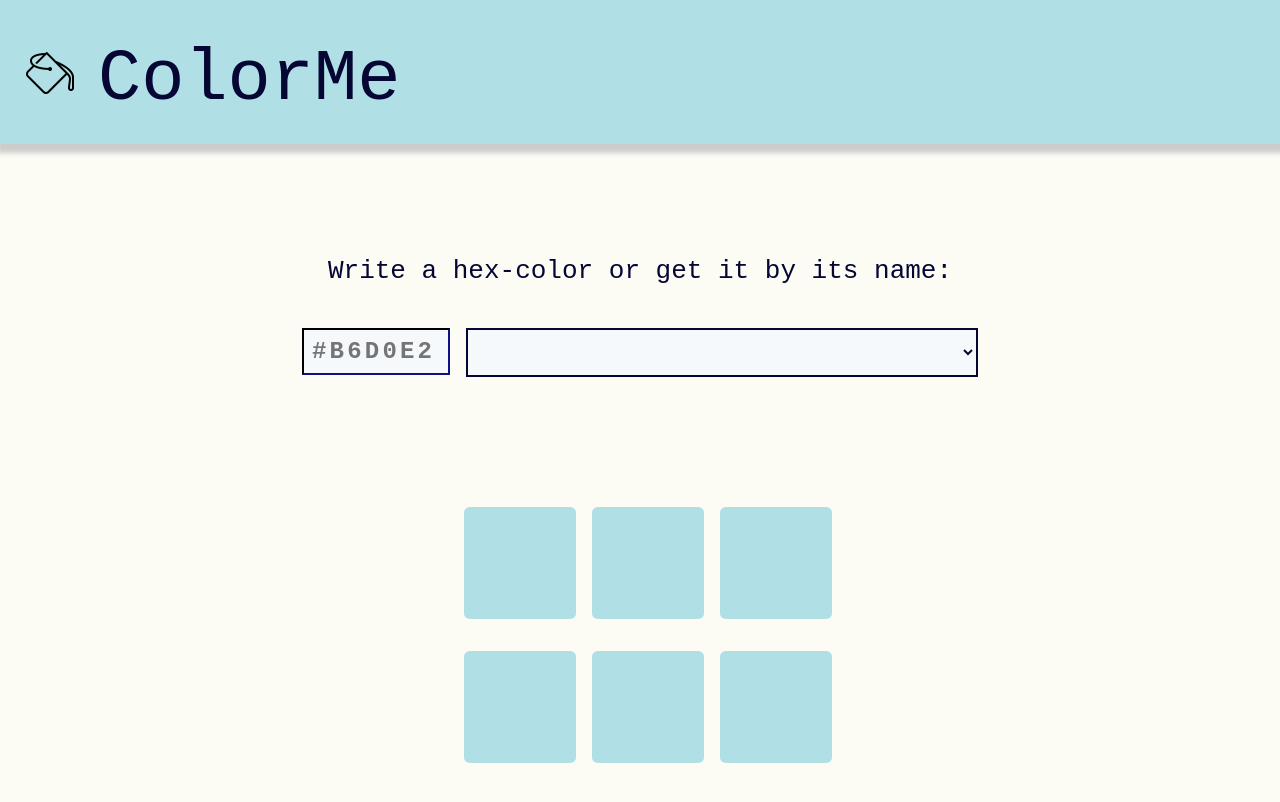
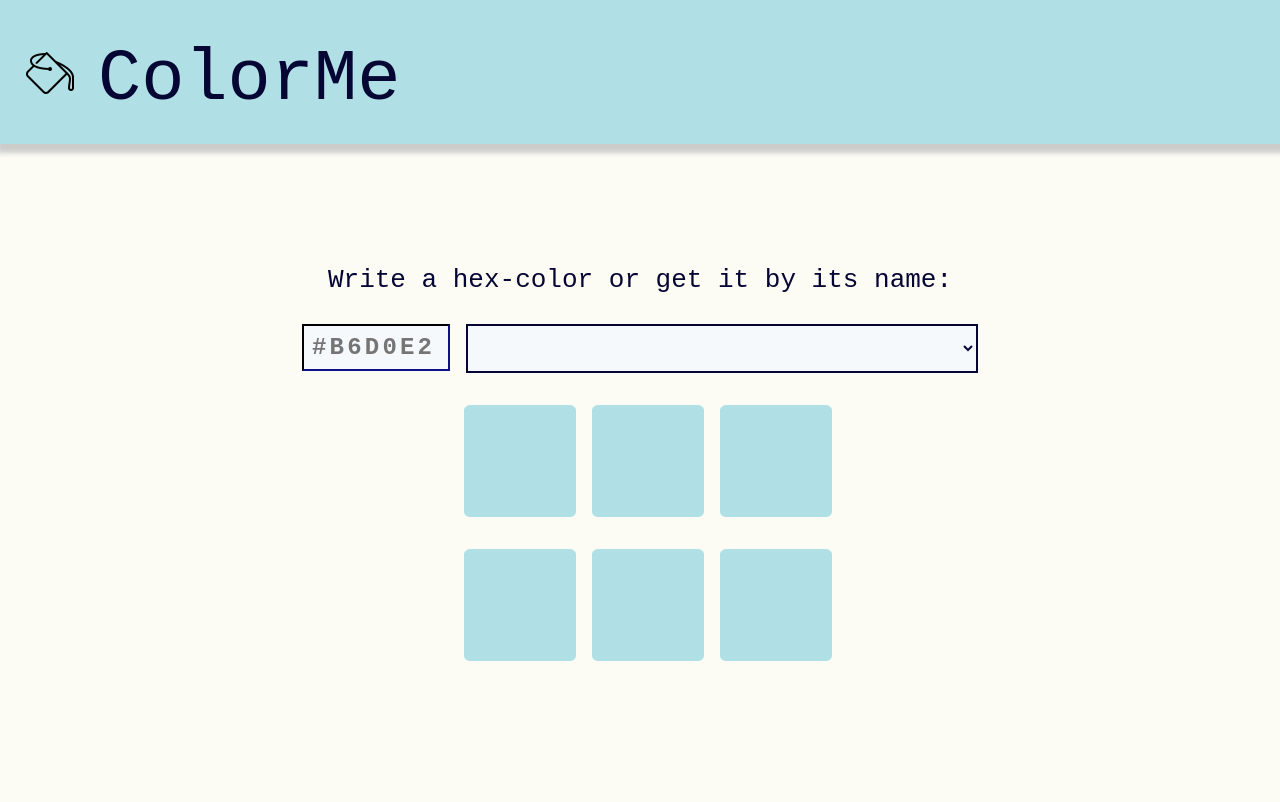
Before and after one commit to EmmaPeders1/ColorMe, a React (Create React App) app: page / in a window 1280 px wide. Shown: the top 802 px of the page. Built offline with nearby package versions, Linux system fonts and the light colour scheme; no server answers.

Commit message:
minor changes to input field and layout

```diff
--- a/src/App.css
+++ b/src/App.css
@@ -1,11 +1,11 @@
 :root{
-  min-width: w;
+  min-width: 70vw;
   max-width: 100vw;
   background-color: rgb(252, 252, 245);
 }
 
 .mainDiv {
-  min-height: 90vh;
+  min-height: 80vh;
   max-width: 100vw;
   display: flex;
   justify-content: center;
@@ -13,7 +13,6 @@
   align-items: center;
   font-size: calc(10px + 2vmin);
   color: rgb(6, 6, 52);
-  margin: 0 auto 0 auto;
   gap: 1rem;
 }
 
@@ -31,7 +30,12 @@
   grid-template-rows: auto;
 }
 
+p{
+  margin-block-start: 0.5em;
+  margin-block-end: 0.5em;
+}
+
 #errorMessage{
   color: red;
-  visibility: hidden;
+  display: none;
 }
--- a/src/App.tsx
+++ b/src/App.tsx
@@ -1,7 +1,5 @@
-import { faPaintBrush } from '@fortawesome/free-solid-svg-icons';
 import React from 'react';
 import './App.css';
-import Button from './components/Button/Button';
 import ColorGrid from './components/ColorGrid/ColorGrid';
 import DropDown from './components/DropDown/DropDown';
 import Header from './components/Header/Header';
@@ -19,19 +17,19 @@ function App() {
       let value = input!.value;
 
       let errorMessage = document.getElementById("errorMessage") as HTMLParagraphElement | null;
-      errorMessage!.style.visibility = "hidden";
+      errorMessage!.style.display = "none";
 
       let element = document.getElementById(elementId) as HTMLDivElement;
 
-      // TODO: add constraints to the input-field
+      // TODO: add further constraints to the input-field
+      // Do it in the input.tsx-file?
       if(value !== "" && value.length === 7 && value.charAt(0) === "#" ){
         element.style.backgroundColor = value;
         element.style.border = "none";
       }
       else{
-        errorMessage!.style.visibility = "inherit";
+        errorMessage!.style.display = "inline";
       }
-
     });
   });
 
@@ -42,7 +40,7 @@ function App() {
       <p>Write a hex-color or get it by its name:</p>
         <div className="chooseDiv">
           <div>
-            <Input name={'ColorPicker'} placeholder={"#B6D0E2"}/>
+            <Input name={'ColorPicker'}/>
           </div>
           <div>
             <DropDown/>
--- a/src/components/Input/Input.tsx
+++ b/src/components/Input/Input.tsx
@@ -8,7 +8,7 @@ interface InputProps extends InputHTMLAttributes<HTMLInputElement>{
 const Input: FC<InputProps> = ({name, ...rest}) => {
   return (
     <div className="input-wrapper">
-      <input id={name} {...rest} />
+      <input type = "text" id={name} minLength={7} maxLength={7} placeholder={"#B6D0E2"} {...rest}/>
     </div>
   );
 };
```
